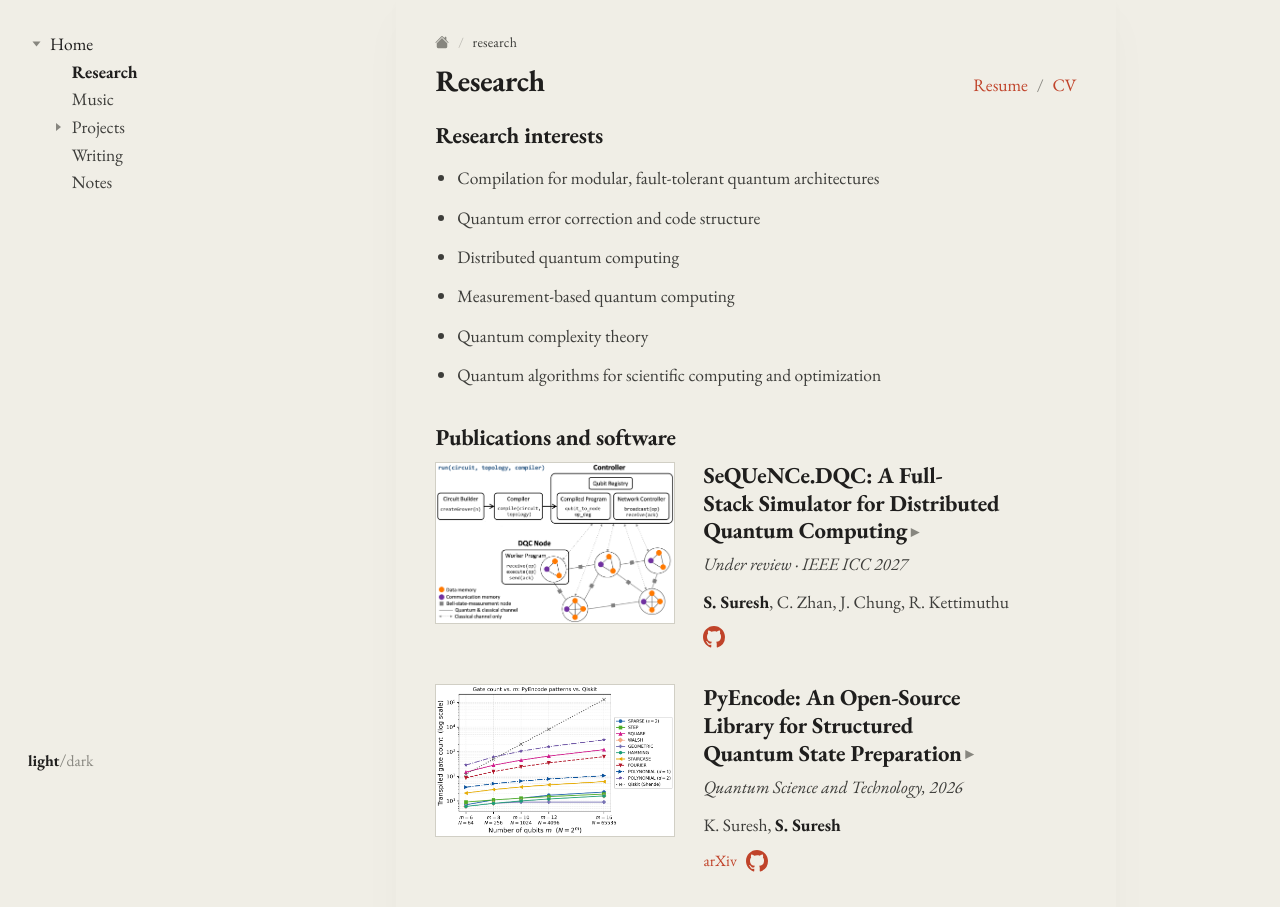
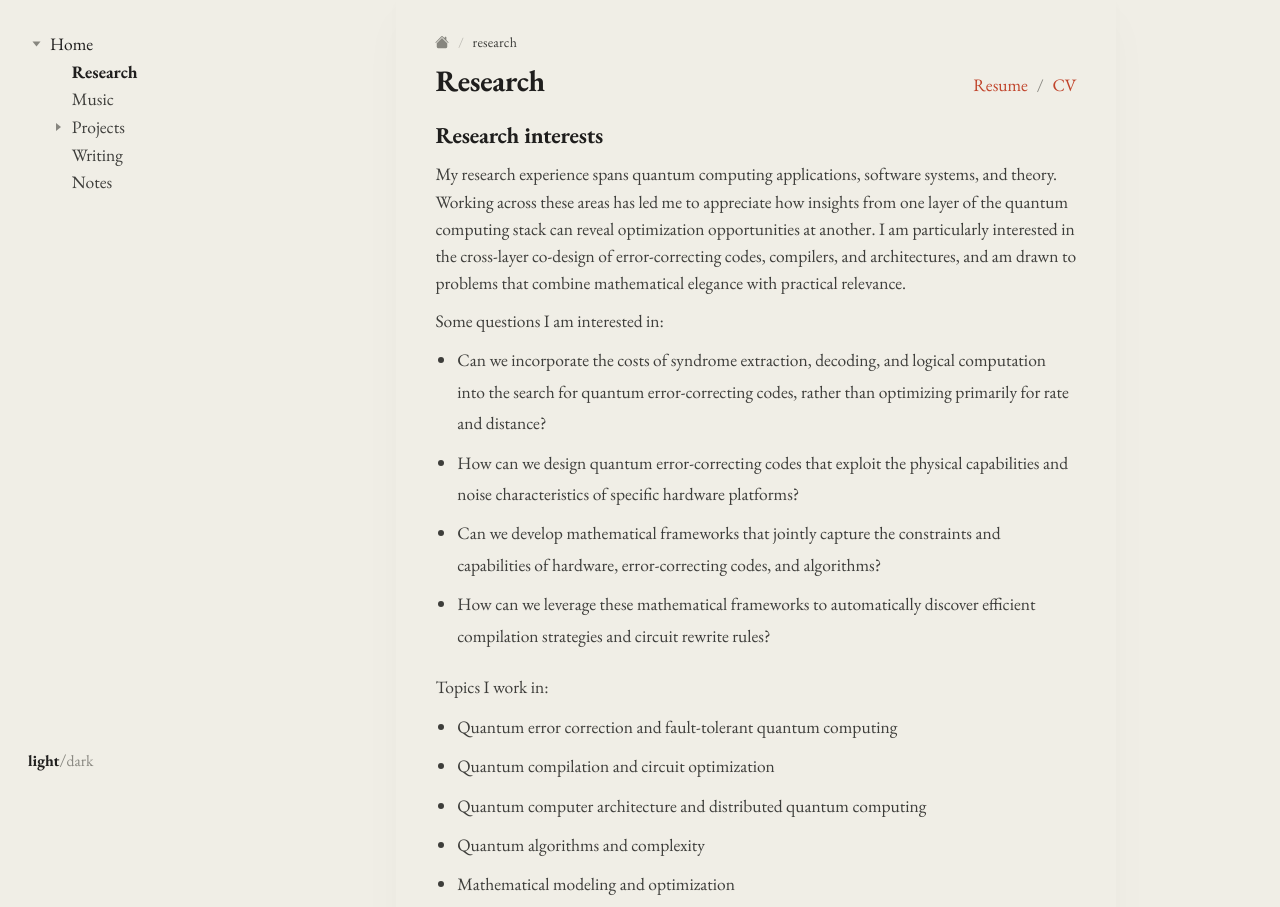
Before and after one commit to ssuresh27-byte/ssuresh27-byte.github.io, a plain HTML site: page research.html in a window 1280 px wide. Shown: the top 907 px of the page. Drawn offline with Linux system fonts and the light colour scheme.

Commit message:
Rewrite research interests: experience, open questions, and topics

```diff
--- a/research.html
+++ b/research.html
@@ -62,13 +62,21 @@
 
         <section id="interests">
       <h2>Research interests</h2>
+      <p>My research experience spans quantum computing applications, software systems, and theory. Working across these areas has led me to appreciate how insights from one layer of the quantum computing stack can reveal optimization opportunities at another. I am particularly interested in the cross-layer co-design of error-correcting codes, compilers, and architectures, and am drawn to problems that combine mathematical elegance with practical relevance.</p>
+      <p>Some questions I am interested in:</p>
       <ul>
-        <li>Compilation for modular, fault-tolerant quantum architectures</li>
-        <li>Quantum error correction and code structure</li>
-        <li>Distributed quantum computing</li>
-        <li>Measurement-based quantum computing</li>
-        <li>Quantum complexity theory</li>
-        <li>Quantum algorithms for scientific computing and optimization</li>
+        <li>Can we incorporate the costs of syndrome extraction, decoding, and logical computation into the search for quantum error-correcting codes, rather than optimizing primarily for rate and distance?</li>
+        <li>How can we design quantum error-correcting codes that exploit the physical capabilities and noise characteristics of specific hardware platforms?</li>
+        <li>Can we develop mathematical frameworks that jointly capture the constraints and capabilities of hardware, error-correcting codes, and algorithms?</li>
+        <li>How can we leverage these mathematical frameworks to automatically discover efficient compilation strategies and circuit rewrite rules?</li>
+      </ul>
+      <p>Topics I work in:</p>
+      <ul>
+        <li>Quantum error correction and fault-tolerant quantum computing</li>
+        <li>Quantum compilation and circuit optimization</li>
+        <li>Quantum computer architecture and distributed quantum computing</li>
+        <li>Quantum algorithms and complexity</li>
+        <li>Mathematical modeling and optimization</li>
       </ul>
     </section>
 
```
